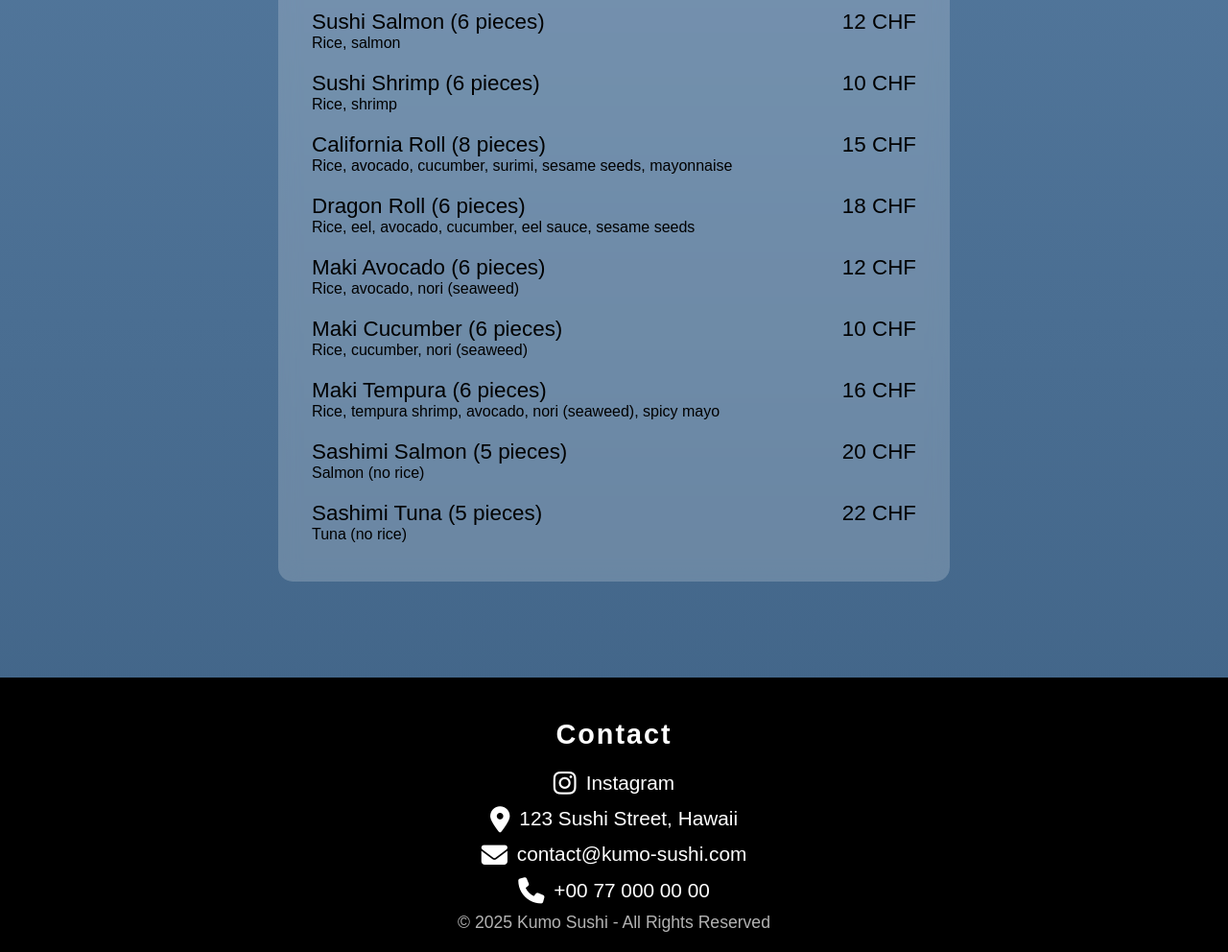
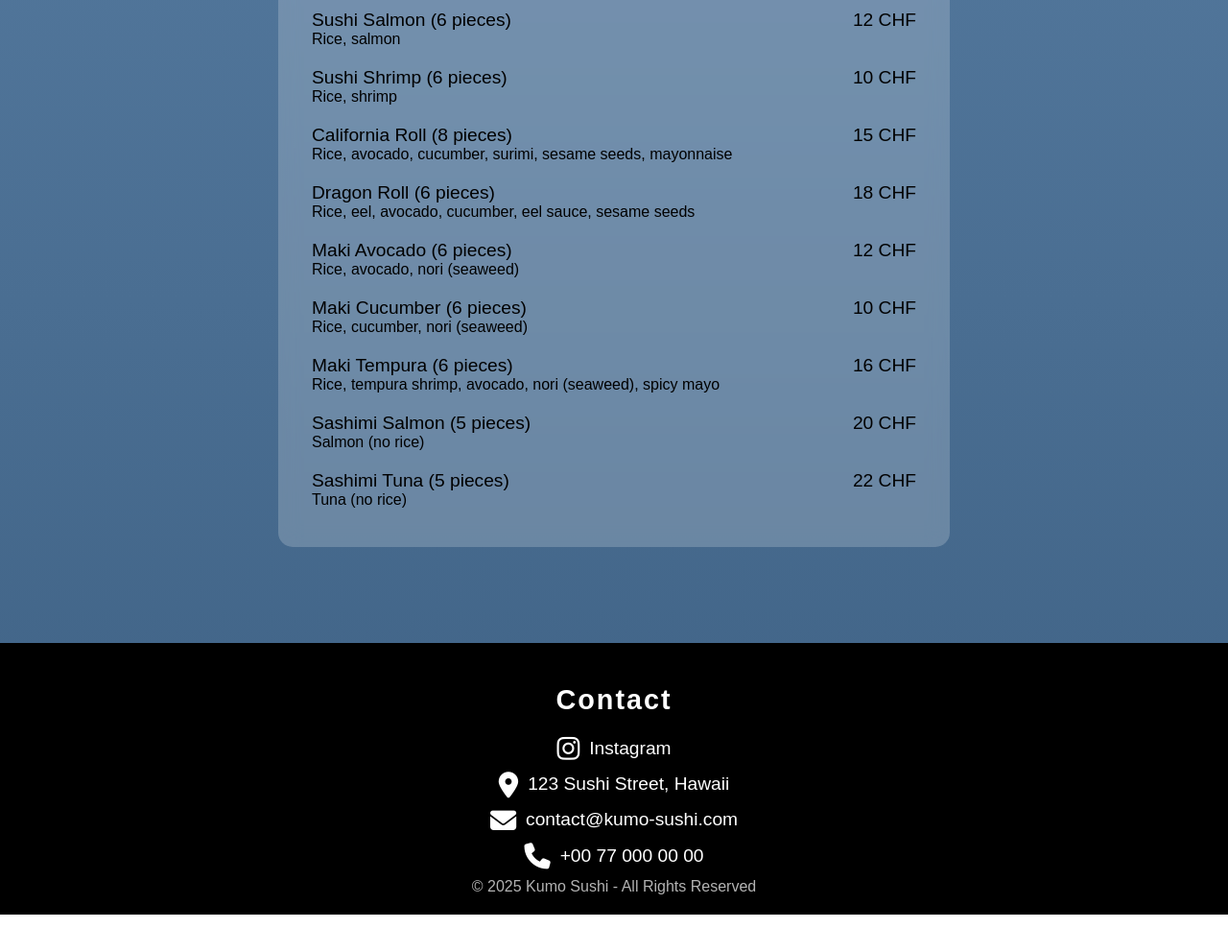
Before and after one commit to NourN/kumo, a plain HTML site: page index.html in a window 1280 px wide. Shown: the part 280-1272 px from the top of the page at 96% size. After the commit the page ends 1233 px from the top, so only its background shows below. Drawn offline with Linux system fonts and the light colour scheme; a web font is replaced by a local one.

Commit message:
some style

```diff
--- a/styles.css
+++ b/styles.css
@@ -90,7 +90,7 @@ body.night .logo {
   display: flex;
   justify-content: space-between;
   margin: 3px auto;
-  font-size: 1.4rem;
+  font-size: 1.2rem;
   padding: 7px;
   color: black;
   border-radius: 8px;
@@ -128,7 +128,7 @@ body.night .logo {
 }
 
 .footer {
-  font-size: 1.1rem;
+  font-size: 1rem;
   opacity: 0.7;
 }
 
@@ -140,7 +140,7 @@ body.night .logo {
 }
 
 .contact a, .contact p {
-  font-size: 1.3rem;
+  font-size: 1.2rem;
   margin: 10px 0;
   color: white;
   text-decoration: none;
```
